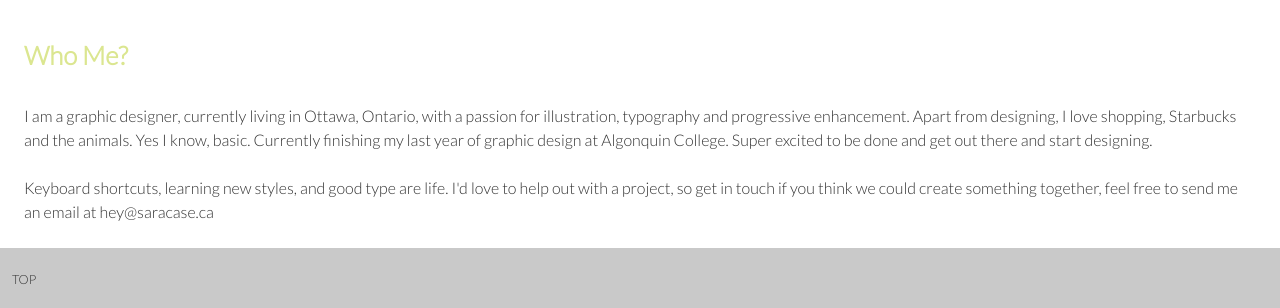
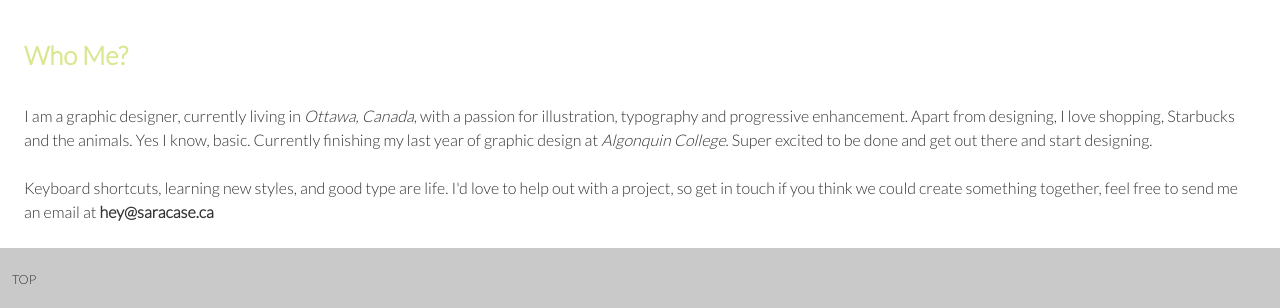
Before and after one commit to saracase/portfolio, a Jekyll site: the page built from about.html, in a window 1280 px wide. Shown: the part 491-799 px from the top of the page. Built offline with Jekyll 4.4.1, drawn with Linux system fonts in a browser that asks for light colours.

Commit message:
Added humans.txt, robots.txt, and sitemap.xml for better search results. Added meta tags on most pages.added additional seo stuff, like em to key words. And added social media tags

```diff
--- a/_layouts/default.html
+++ b/_layouts/default.html
@@ -2,8 +2,22 @@
 <html lang="en-ca">
 <head>
     <meta charset="utf-8">
-    <title>Sara Case</title>
-    <meta name="viewport" content="width=device-width,initail-scale=1">
+    <title>Sara Case - Graphic Designer - Ottawa, Canada</title>
+
+    <meta property="og:type" content="article">
+    <meta property="og:title" content="Sara Case - Graphic Designer - Ottawa, Canada">
+    <meta property="og:url" content="https://saracase.ca">
+    <meta property="og:image" content="images/about/me.png">
+    <meta property="og:site_name" content="Sara Case">
+    <meta property="og:description" content="A graphic design portfolio">
+
+    <meta name="twitter:card" content="gallery">
+    <meta name="twitter:title" content="Sara Case - Graphic Designer - Ottawa, Canada">
+    <meta name="twitter:url" content="https://saracase.ca">
+    <meta name="twitter:description" content="A graphic design portfolio">
+    <meta name="twitter:image" content="images/about/me.png">
+
+    <meta name="description" content="A graphic design portfolio.">
     <link href='https://fonts.googleapis.com/css?family=Lato:300' rel='stylesheet' type='text/css'>
     <link href="{{site.baseurl}}/css/grid.css" rel="stylesheet">
     <link href="{{site.baseurl}}/css/typography.css" rel="stylesheet">
@@ -24,7 +38,7 @@
         <div class="push-1-2">
             <a class="pad-t-1-4 pad-b-1-4 back-to-top brand-family" href="index.html">TOP</a>
         </div>
-        <p class="push-1-2 brand-family"><a href="mailto:hey@saracase.ca">hey@saracase.ca</a></p>
+        <p itemprop="email" class="push-1-2 brand-family"><a href="mailto:hey@saracase.ca">hey@saracase.ca</a></p>
         <p class="micro copyright push-0">© 2015 Sara Case</p>
     </div>
 </footer>
--- a/about.html
+++ b/about.html
@@ -1,15 +1,17 @@
 ---
 layout: default
 ---
+<article itemscope itemtype="https://schema.org/CreativeWork">
     <main id="main">
         <div class="push unit unit-xs-1 unit-s-1 unit-m-1 unit-l-1">
-        <img class="me pad-top" src="{{site.baseurl}}/images/about/me.png" alt="Photo of Me">
+            <img itemprop="image" class="me pad-top" src="{{site.baseurl}}/images/about/me.png" alt="Photo of Me">
         </div>
     <div class="grid">
             <div class="paragraph pad-top unit unit-xs-1 unit-s-1 unit-m-1 unit-l-1">
                 <h1 class="peta gutter">Who Me?</h1>
-            <p class="gutter brand-family">I am a graphic designer, currently living in Ottawa, Ontario, with a passion for illustration, typography and progressive enhancement. Apart from designing, I love shopping, Starbucks and the animals. Yes I know, basic. Currently finishing my last year of graphic design at Algonquin College. Super excited to be done and get out there and start designing.</p>
-            <p class="gutter brand-family">Keyboard shortcuts, learning new styles, and good type are life. I'd love to help out with a project, so get in touch if you think we could create something together, feel free to send me an email at hey@saracase.ca</p>
+                <p itemprop="about" class="gutter brand-family">I am a graphic designer, currently living in <em>Ottawa, Canada</em>, with a passion for illustration, typography and progressive enhancement. Apart from designing, I love shopping, Starbucks and the animals. Yes I know, basic. Currently finishing my last year of graphic design at <em>Algonquin College</em>. Super excited to be done and get out there and start designing.</p>
+                <p class="gutter brand-family">Keyboard shortcuts, learning new styles, and good type are life. I'd love to help out with a project, so get in touch if you think we could create something together, feel free to send me an email at <strong>hey@saracase.ca</strong></p>
             </div>
         </div>
     </main>
+</article>
--- /dev/null
+++ b/robots.txt
@@ -0,0 +1,3 @@
+Sitemap: https://saracase.ca/sitemap.xml
+
+User-agent: *
```
Also changed, not shown: humans.txt (added, +18 -0 lines), index.html (+8 -6 lines), sitemap.xml (added, +18 -0 lines). Lines whose indentation alone changed are shown as unchanged.
